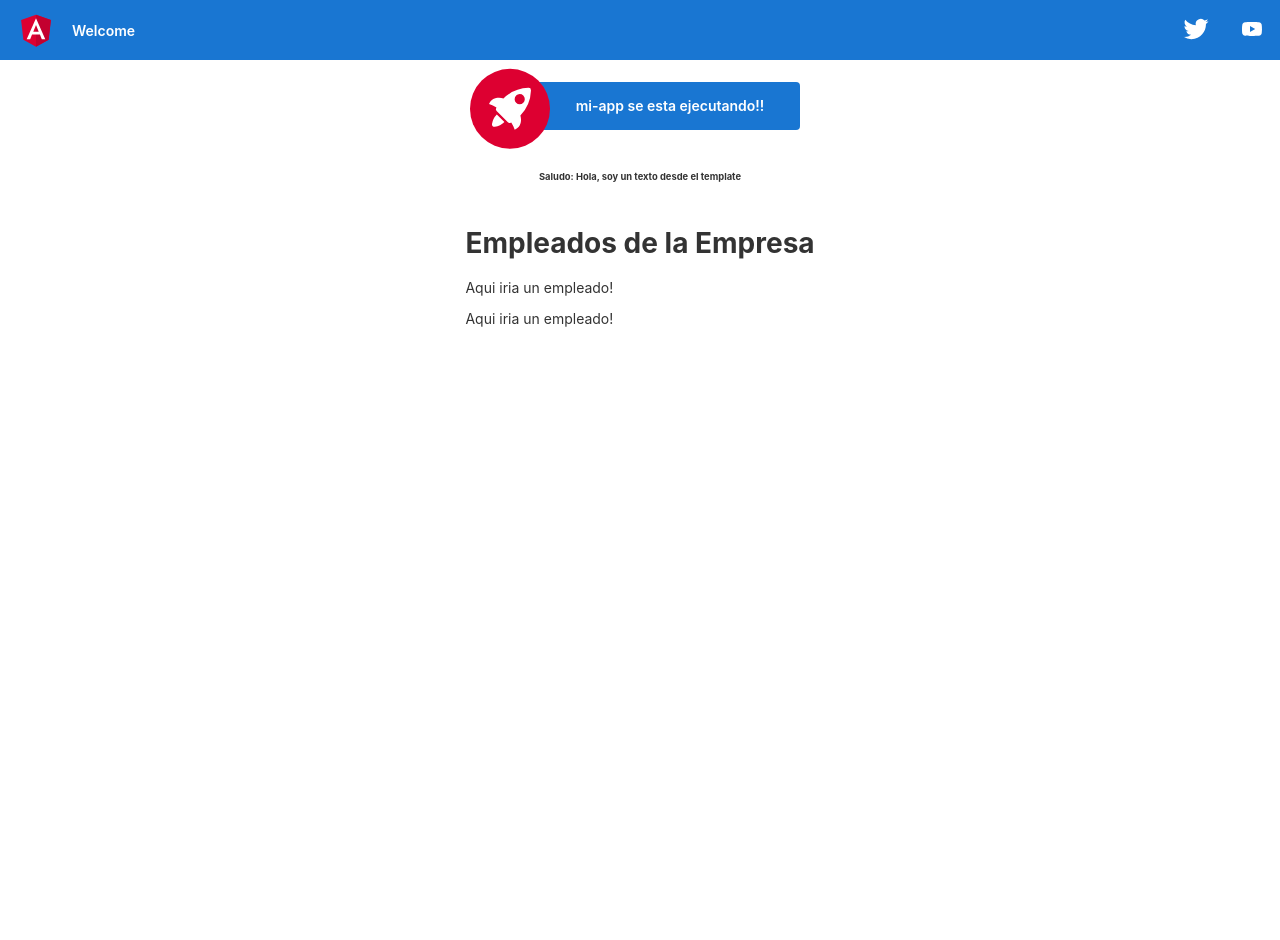
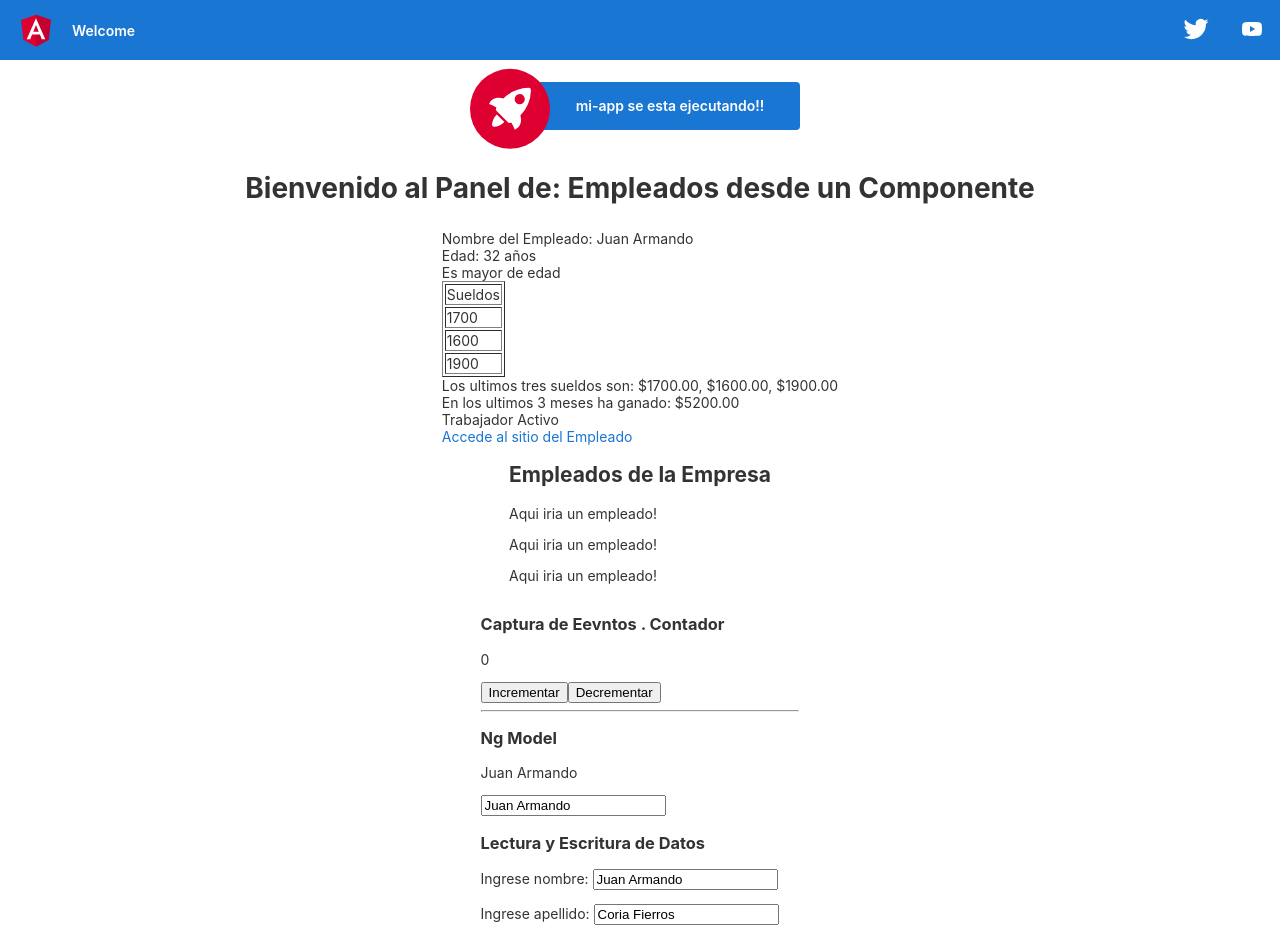
Before and after one commit to corria9/angular-practicas, an Angular app: page / in a window 1280 px wide. Shown: the top 940 px of the page. Before the commit the page ends 800 px from the top, so only its background shows below. Built offline with nearby package versions, Linux system fonts and the light colour scheme.

Commit message:
MAs practicas, nGIf, ngFor, NgModel

```diff
--- a/src/app/app.component.html
+++ b/src/app/app.component.html
@@ -344,6 +344,25 @@
     <span>{{ title }} se esta ejecutando!!</span>
   </div>
   <br />
-    <h6>Saludo: {{ saludo }}</h6>
+    <h1>Bienvenido al Panel de: {{ saludo }}</h1>
     <br />
+    <div>
+      <p>Nombre del Empleado: {{nombre}}</p>
+      <p>Edad: {{edad}} años</p>
+        <p *ngIf="edad >= 18; else menor">Es mayor de edad</p>
+        <ng-template #menor><p>Es un menor de edad.</p></ng-template>
+      <table border="1">
+        <tr>
+          <td>Sueldos</td>
+        </tr>
+        <tr *ngFor="let sueldo of sueldos">
+          <td>{{sueldo}}</td>
+        </tr>
+      </table>
+      <p>Los ultimos tres sueldos son: ${{ sueldos[0]}}.00, ${{ sueldos[1]}}.00, ${{ sueldos[2]}}.00</p>
+      <p>En los ultimos 3 meses ha ganado: ${{ultimos3Sueldos()}}.00</p>
+      <p>{{esActivo()}}</p>
+      <a href={{web}}>Accede al sitio del Empleado</a>
+    </div>
     <app-empleados></app-empleados>
+    <app-contador></app-contador>
--- a/src/app/app.component.ts
+++ b/src/app/app.component.ts
@@ -7,6 +7,27 @@ import { Component } from '@angular/core';
 })
 export class AppComponent {
   title = 'mi-app';
+  saludo = "Empleados desde un Componente";
 
-  saludo = "Hola, soy un texto desde el template"
+  nombre = 'Juan Armando';
+  edad = 32;
+  email = 'corria@gmail.com';
+  sueldos = [1700, 1600, 1900];
+  activo = true;
+  web = 'https://github.com/corria9';
+  menor = true;
+
+  esActivo(){
+    if(this.activo)
+      return 'Trabajador Activo';
+    else
+      return 'Trabajador Inactivo';
+  }
+
+  ultimos3Sueldos(){
+    let suma = 0;
+    for(let x = 0; x < this.sueldos.length; x++)
+      suma += this.sueldos[x];
+    return suma;
+  }
 }
--- /dev/null
+++ b/src/app/contador/contador.component.html
@@ -0,0 +1,16 @@
+<h3>Captura de Eevntos . Contador</h3>
+<p>{{contador}}</p>
+<button (click)="incrementar()">Incrementar</button>
+<button (click)="decrementar()">Decrementar</button>
+
+<hr>
+
+<h3>Ng Model</h3>
+<p>{{nombre}}</p>
+<input type="text" [(ngModel)]="nombre" />
+<div>
+    <h3>Lectura y Escritura de Datos</h3>
+    <p>Ingrese nombre: <input type="text" [(ngModel)]="nombre"></p>
+    <p>Ingrese apellido: <input type="text" [(ngModel)]="apellido"></p>
+    <p>Nombre Completo: {{nombre}}, {{apellido}}</p>
+</div>
--- /dev/null
+++ b/src/app/contador/contador.component.ts
@@ -0,0 +1,23 @@
+import { Component, OnInit } from '@angular/core';
+
+@Component({
+  selector: 'app-contador',
+  templateUrl: './contador.component.html',
+  styleUrls: ['./contador.component.css']
+})
+export class ContadorComponent {
+
+  contador = 0;
+
+  incrementar(){
+    this.contador++;
+  }
+
+  decrementar(){
+    this.contador--;
+  }
+
+  nombre = 'Juan Armando';
+  apellido='Coria Fierros';
+
+}
--- a/src/app/empleados/empleados.component.html
+++ b/src/app/empleados/empleados.component.html
@@ -1,3 +1,4 @@
-<h1 style="text-align:center;">Empleados de la Empresa</h1>
+<h2 style="text-align:center;">Empleados de la Empresa</h2>
 <app-empleado></app-empleado>
 <app-empleado></app-empleado>
+<app-empleado></app-empleado>
```
Also changed, not shown: src/app/app.module.ts (+6 -2 lines), src/app/contador/contador.component.css (added), 1 other file (tests, documents, lock files or other folders).
